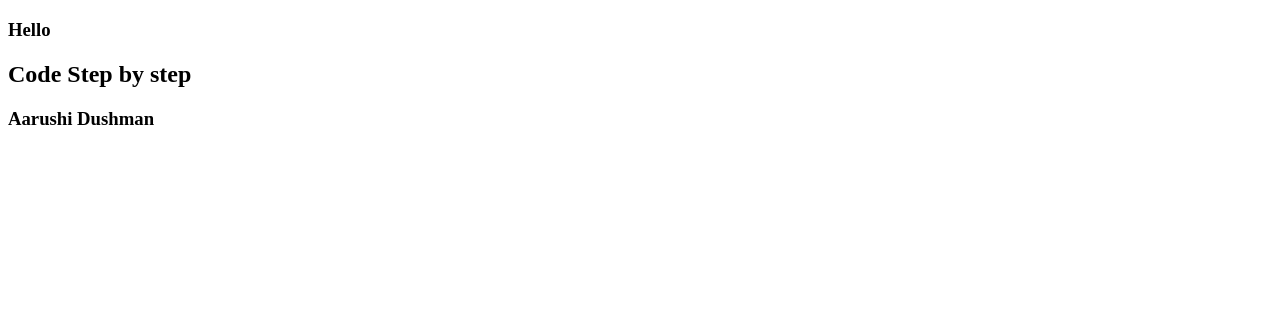
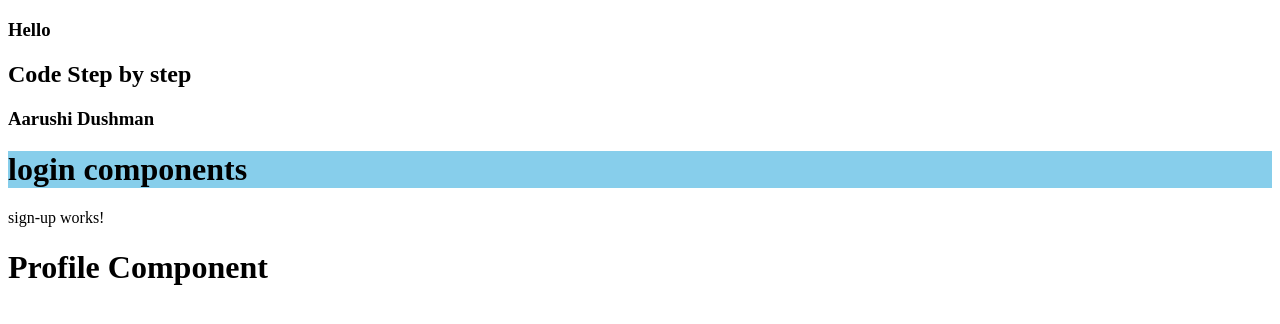
Before and after one commit to shatanshu123/AngularLearning, an Angular app: page / in a window 1280 px wide. Shown: the top 324 px of the page. Built offline with nearby package versions, Linux system fonts and the light colour scheme.

Commit message:
New components

```diff
--- a/src/app/app.component.html
+++ b/src/app/app.component.html
@@ -1,3 +1,6 @@
 <h3>Hello</h3>
 <h2>{{title}}</h2>
 <h3>{{name}}</h3>
+<login></login>
+<app-sign-up></app-sign-up>
+<app-profile></app-profile>
--- a/src/app/app.component.ts
+++ b/src/app/app.component.ts
@@ -1,10 +1,13 @@
 import { Component } from '@angular/core';
 import { RouterOutlet } from '@angular/router';
+import { LoginComponent } from "./login/login.component";
+import { SignUpComponent } from './sign-up/sign-up.component';
+import { ProfileComponent } from './profile/profile.component';
 
 @Component({
   selector: 'app-root',
   standalone: true,
-  imports: [RouterOutlet],
+  imports: [RouterOutlet, LoginComponent, SignUpComponent,ProfileComponent],
   templateUrl: './app.component.html',
   styleUrl: './app.component.css'
 })
--- /dev/null
+++ b/src/app/login/login.component.html
@@ -0,0 +1 @@
+<h1 style="background-color: skyblue;">login components</h1>
--- /dev/null
+++ b/src/app/profile/profile.component.ts
@@ -0,0 +1,9 @@
+import { Component } from "@angular/core";
+@Component({
+    standalone: true,
+    selector:'app-profile',
+    template:`<h1>Profile Component</h1>`
+})
+export class ProfileComponent{
+
+}
--- /dev/null
+++ b/src/app/sign-up/sign-up.component.html
@@ -0,0 +1 @@
+<p>sign-up works!</p>
```
Also changed, not shown: src/app/login/login.component.ts (added, +12 -0 lines), src/app/sign-up/sign-up.component.ts (added, +12 -0 lines), src/app/login/login.component.css (added), src/app/sign-up/sign-up.component.css (added), 2 other files (tests, documents, lock files or other folders).
